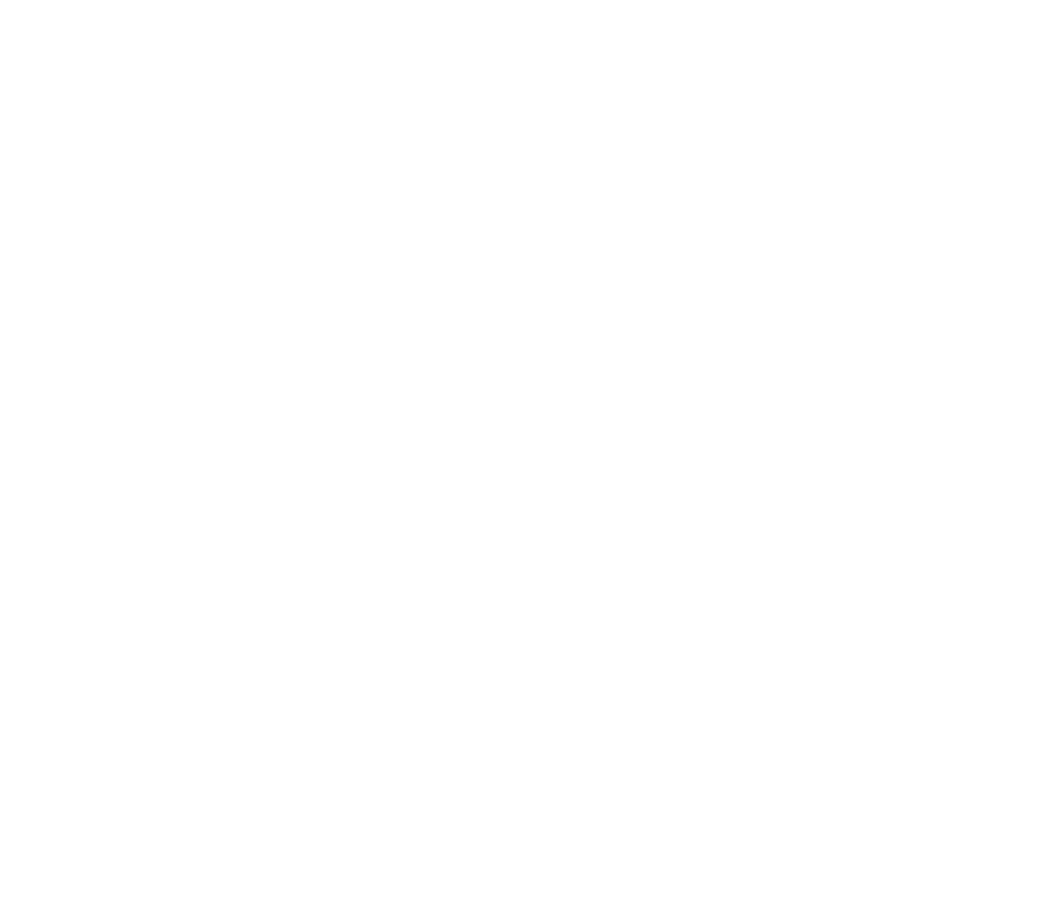
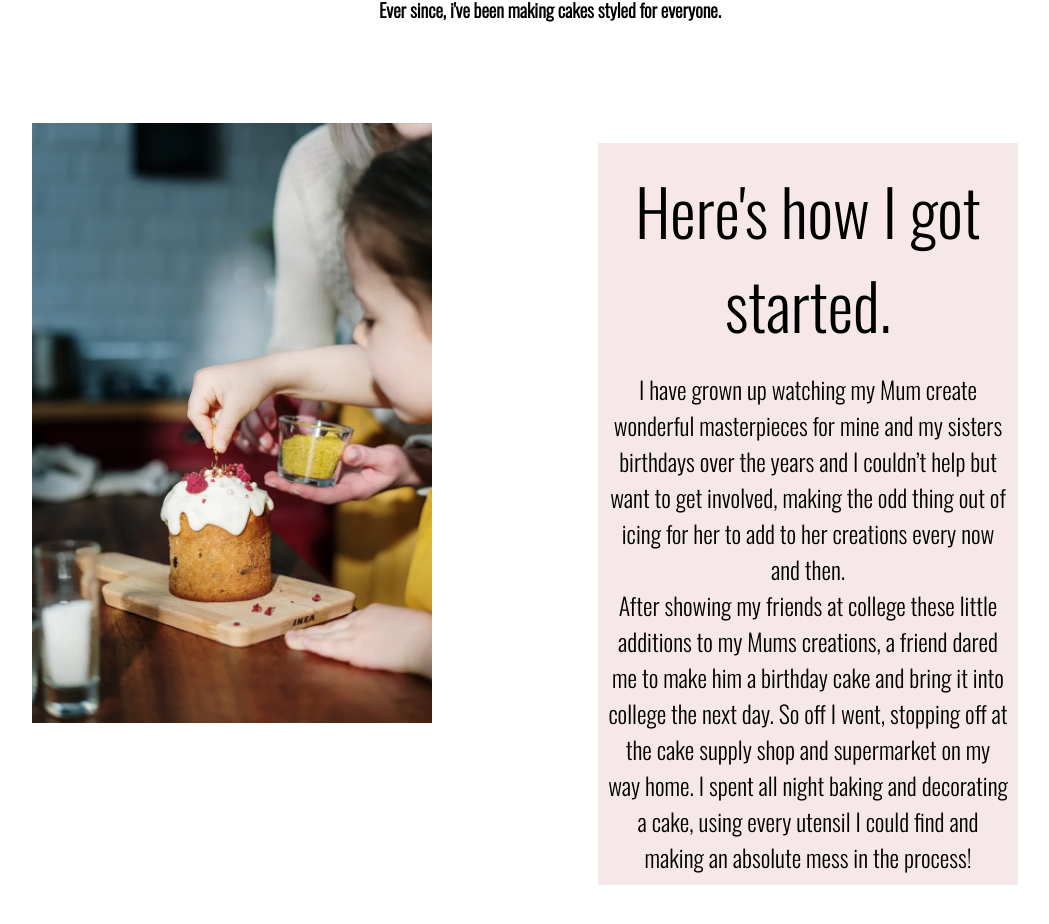
Before and after one commit to ChrisKirbyDev/Cakes, a React (Create React App) app: page / in a window 1280 px wide. Shown: the part 1951-2875 px from the top of the page, without its empty margins (90-1139 px from the left). Before the commit the page ends 1951 px from the top, so only its background shows below. Built offline with nearby package versions, Linux system fonts and the light colour scheme.

Commit message:
add images, text. set styling for header, text and images

```diff
--- a/src/Components/Common/about.js
+++ b/src/Components/Common/about.js
@@ -1,9 +1,25 @@
 import React from "react";
+import Image from "../assets/img/about.png";
 
 function About(){
     return(
-        <div>
-            <h1>About</h1>
+        <div className="about-section">
+            <h2>The First Cake I Made Was For Others.</h2>
+            <h3>Ever since, i've been making cakes <strong>styled for everyone.</strong></h3>
+            <div className="about-image">
+                <img className="profile-image" src={Image} alt="About Me Profile"/>
+            </div>
+            <div className="about-text">
+                <h2>Here's how I got started.</h2>
+                <p>I have grown up watching my Mum create wonderful masterpieces for mine and my sisters birthdays
+                over the years and I couldn’t help but want to get involved,
+                making the odd thing out of icing for her to add to her creations every now and then.</p>
+                <p>After showing my friends at college these little additions to my Mums creations,
+                a friend dared me to make him a birthday cake and bring it into college the next day.
+                So off I went, stopping off at the cake supply shop and supermarket on my way home.
+                I spent all night baking and decorating a cake,
+                using every utensil I could find and making an absolute mess in the process!</p>
+            </div>
         </div>
     )
 }
--- /dev/null
+++ b/src/styles/modules/_about.css
@@ -0,0 +1,28 @@
+.about-section {
+    overflow: hidden;
+    padding-left: 18px;
+    padding-right: 18px;
+    max-width: 1236px;
+    margin-left: auto;
+    margin-right: auto;
+    text-align: center;
+    padding: 10px 0 100px 0;
+}
+
+.profile-image {
+    padding: 100px 0 0 0;
+    margin-left: 100px;
+    float: left;
+    height: 600px;
+    width: auto;
+}
+
+.about-text {
+    margin: 120px 150px 0 0;
+    padding: 10px;
+    text-align: center;
+    float: right;
+    width: 400px;
+    font-size: 3vh;
+    background-color: rgba(240, 217, 218, 0.6);
+}
--- a/src/styles/styles.css
+++ b/src/styles/styles.css
@@ -2,3 +2,4 @@
 @import "modules/_header.css";
 @import "modules/_navbar.css";
 @import "modules/_portfolio.css";
+@import "modules/_about.css";
```
Also changed, not shown: src/Components/assets/img/about.png (added).
